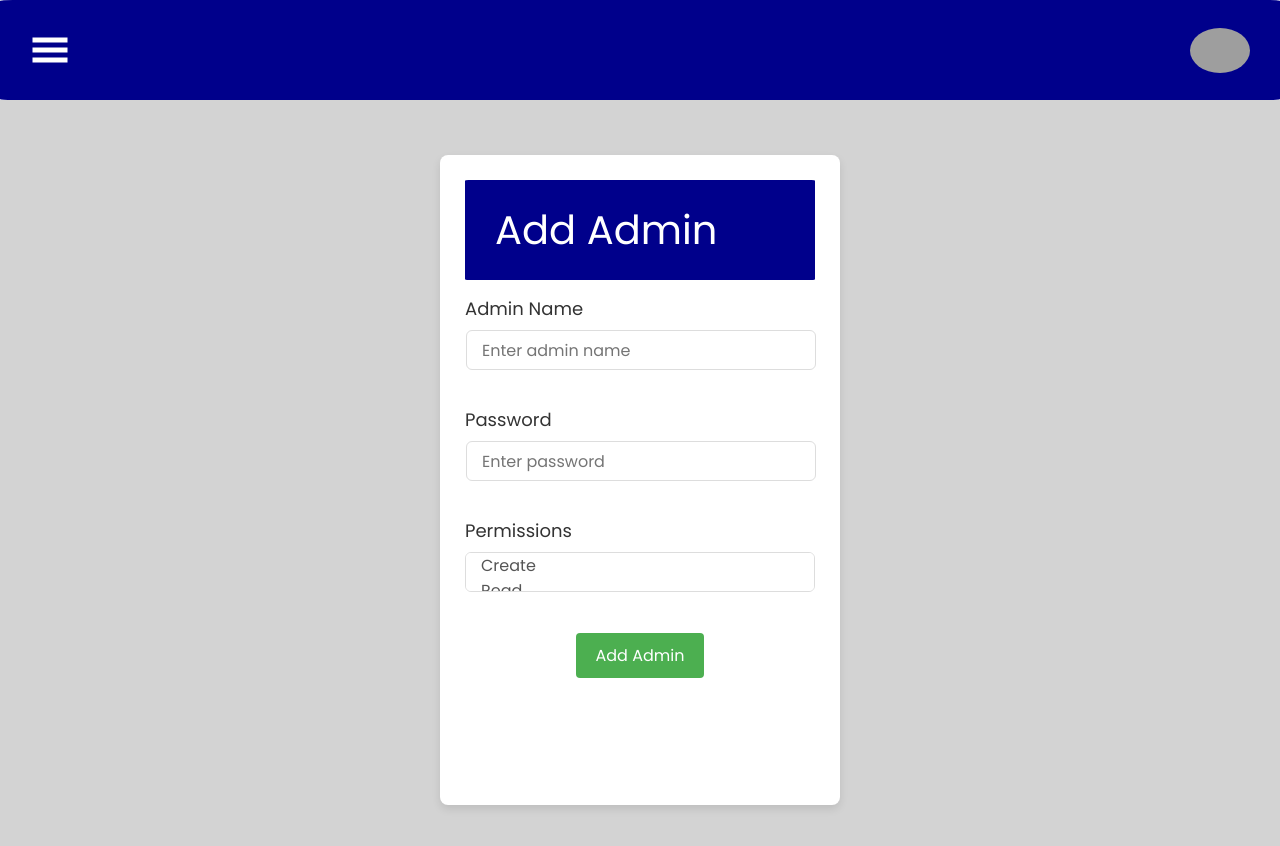
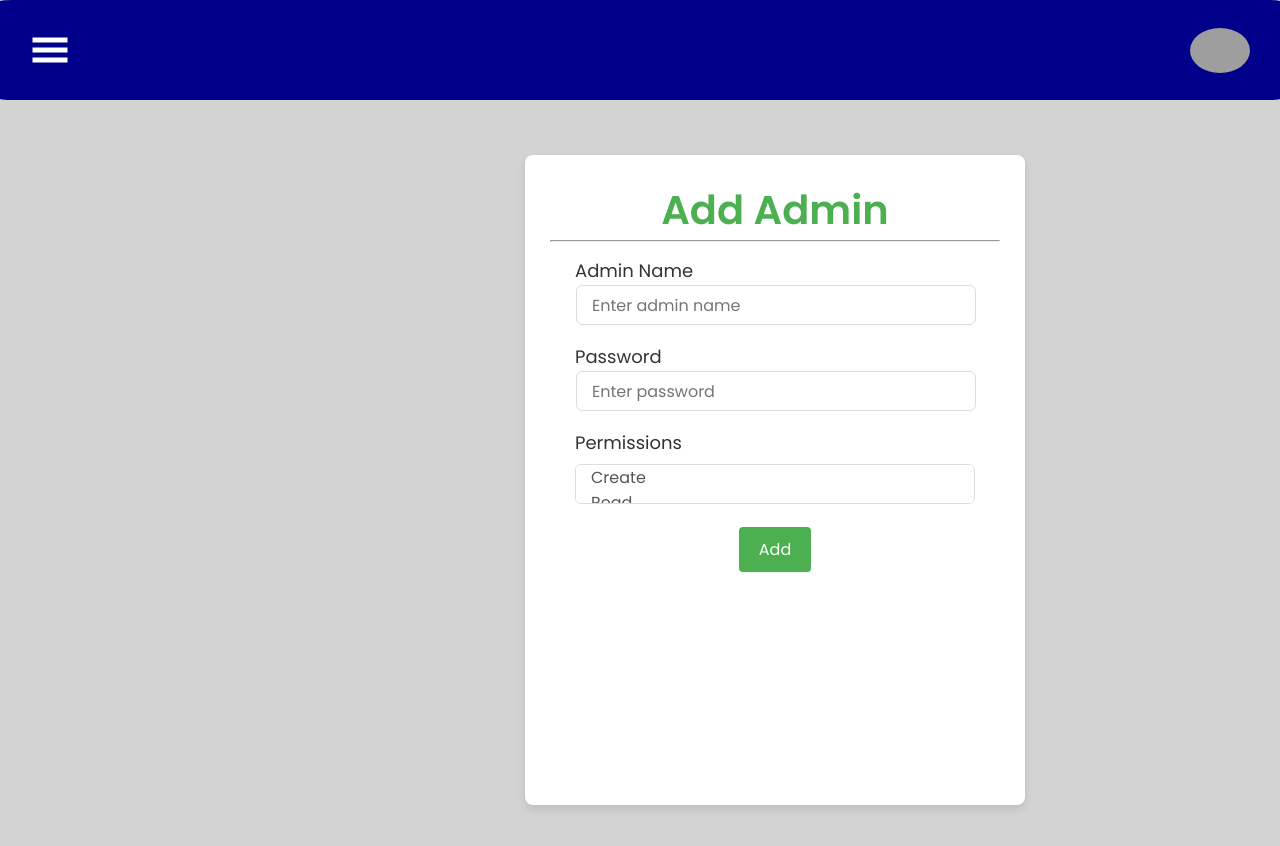
Before and after one commit to MenalinR/RFID-REACT_UI, a React (Create React App) app in the folder dashboard/: page /AddAdmin in a window 1280 px wide. Shown: the top 846 px of the page. Built offline with nearby package versions, Linux system fonts and the light colour scheme; grey boxes are pictures that could not be loaded.

Commit message:
added css file and changed code to addadmin.js

```diff
--- a/dashboard/src/pages/AddAdmin.js
+++ b/dashboard/src/pages/AddAdmin.js
@@ -1,12 +1,13 @@
 
 import React from 'react';
+import '../components/add.css';
 
 
 
 const AddAdmin= () => {
   return (
     <section className="container">
-      <header>Add Admin</header>
+      <h4 className="add">Add Admin</h4><hr></hr>
       <form action="#" className="form">
         <div className="input-box">
           <label>Admin Name</label>
@@ -27,7 +28,7 @@ const AddAdmin= () => {
           </select>
         </div>
         <div className="button">
-          <button type="submit">Add Admin</button>
+          <button type="submit">Add </button>
         </div>
       </form>
     </section>
```
